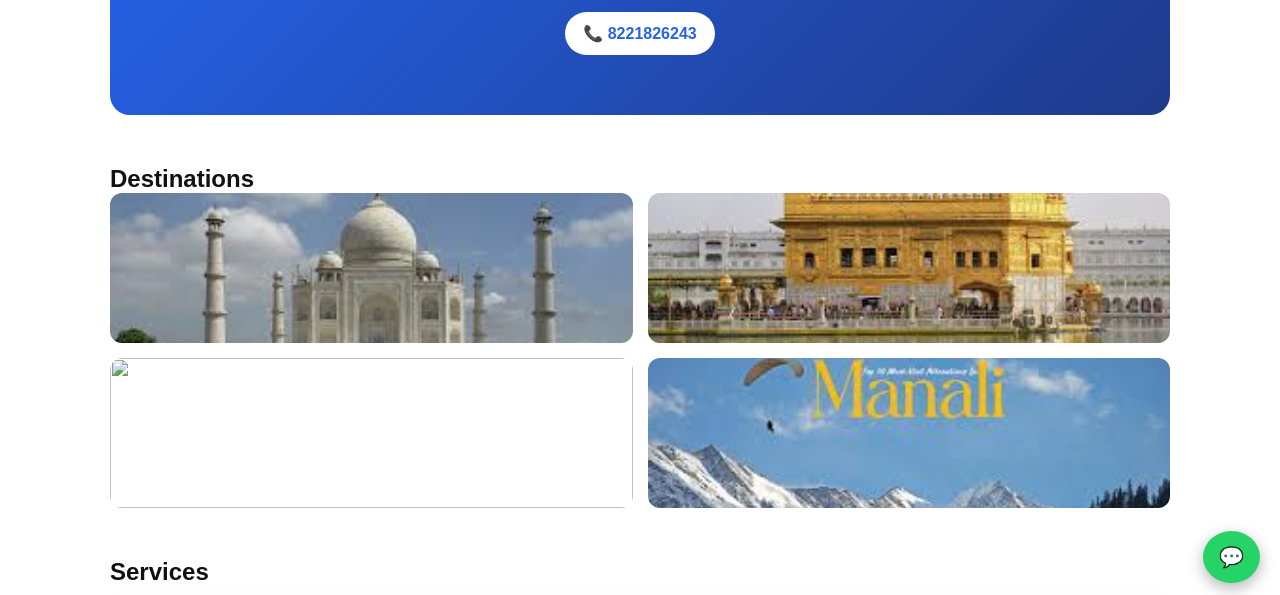
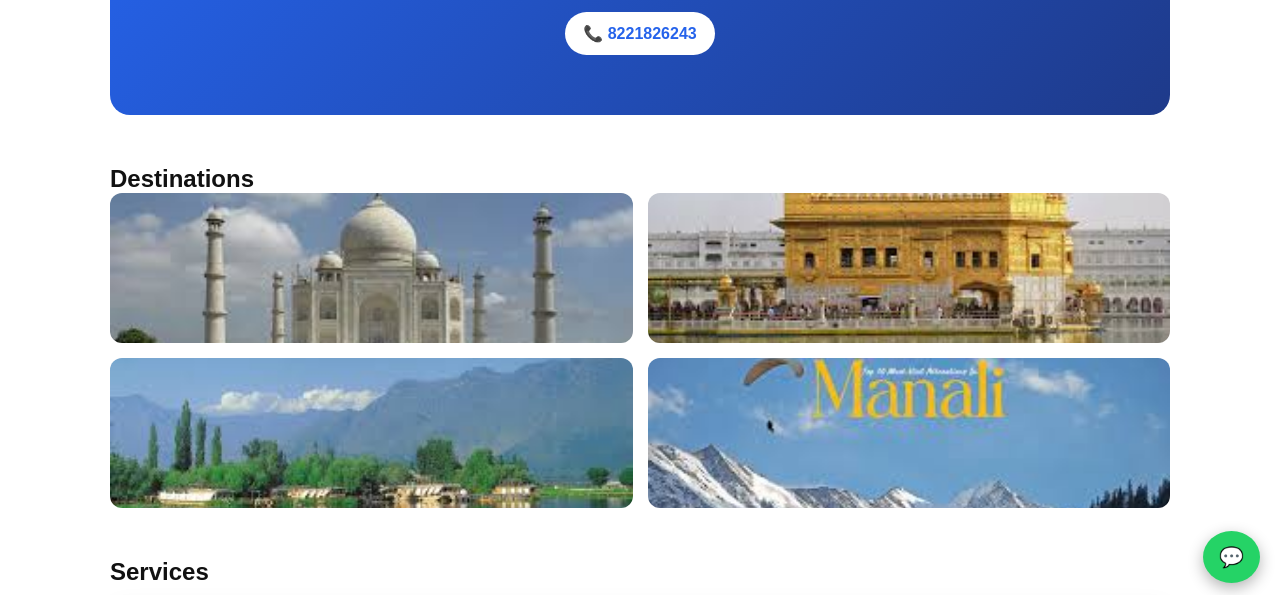
Before and after one commit to drgagan10-arch/RideWave.in, a plain HTML site: page index.html in a window 1280 px wide. Shown: the part 197-792 px from the top of the page. Drawn offline with Linux system fonts and the light colour scheme.

Commit message:
Update index.html

```diff
--- a/index.html
+++ b/index.html
@@ -86,7 +86,7 @@ header{position:sticky;top:0;background:#fff;padding:15px;display:flex;justify-c
 <div class="image-grid">
 <img src="images/agra.jpg">
 <img src="images/darbar shaib.jpg">
-<img src="images/dallake.jpg">
+<img src="images/dal lake.jpg">
 <img src="images/manali.jpg">
 </div>
 </div>
```
